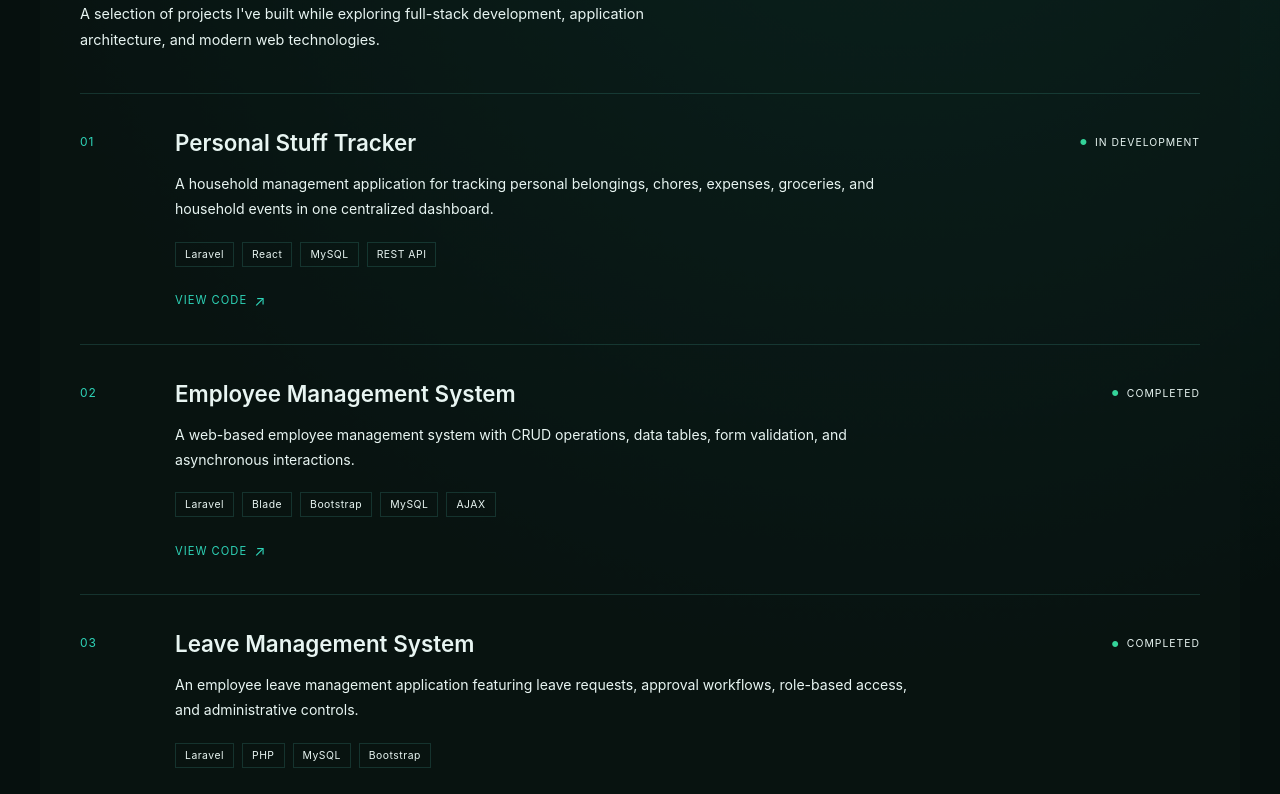
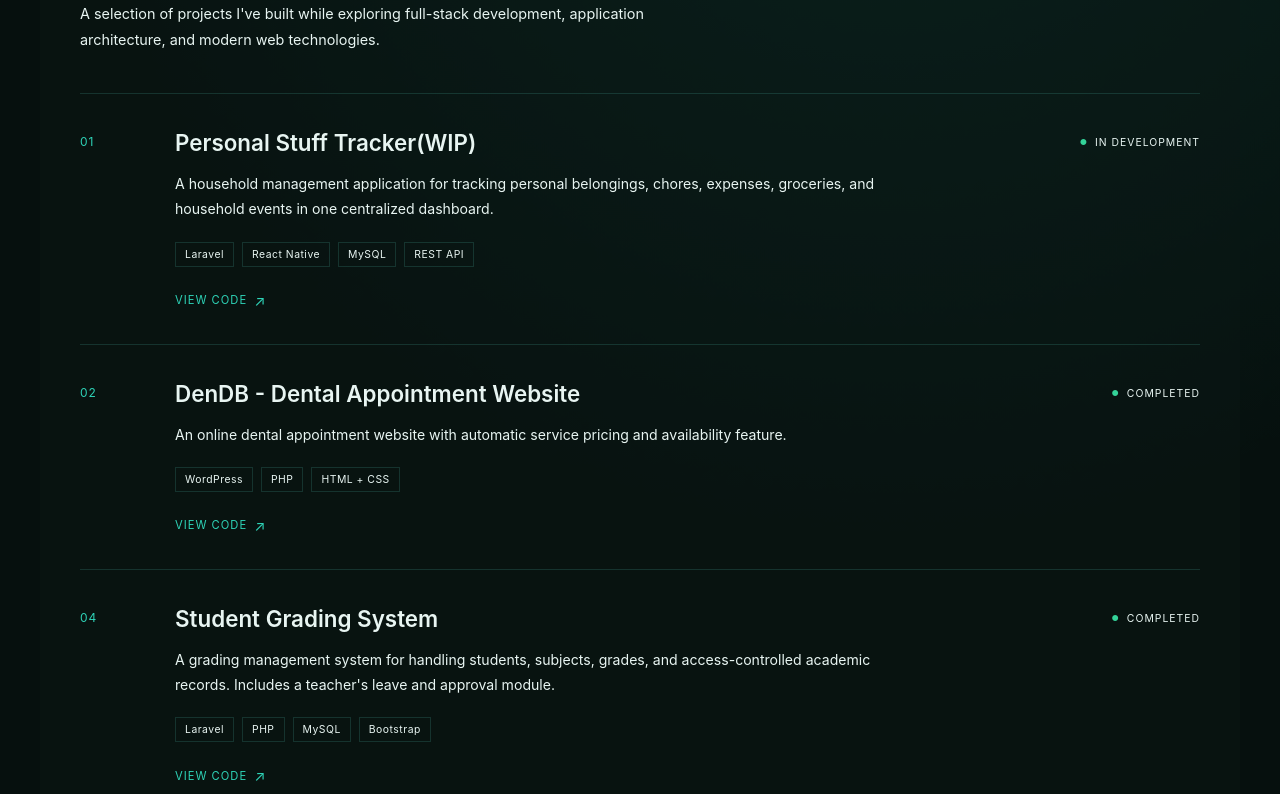
Before and after one commit to hackieron/my-portfolio, a React (Vite) app: page / in a window 1280 px wide. Shown: the part 1180-1974 px from the top of the page. Built offline with nearby package versions, Linux system fonts and the light colour scheme.

Commit message:
Update project details in Projects component for accuracy and consistency

```diff
--- a/src/components/Projects.jsx
+++ b/src/components/Projects.jsx
@@ -2,42 +2,32 @@ function Projects() {
     const projects = [
         {
             number: "01",
-            title: "Personal Stuff Tracker",
+            title: "Personal Stuff Tracker(WIP)",
             description:
                 "A household management application for tracking personal belongings, chores, expenses, groceries, and household events in one centralized dashboard.",
-            tech: ["Laravel", "React", "MySQL", "REST API"],
+            tech: ["Laravel", "React Native", "MySQL", "REST API"],
             status: "IN DEVELOPMENT",
-            github: "https://github.com/hackieron",
+            github: "https://github.com/hackieron/inventory-app",
             demo: null,
         },
         {
             number: "02",
-            title: "Employee Management System",
+            title: "DenDB - Dental Appointment Website",
             description:
-                "A web-based employee management system with CRUD operations, data tables, form validation, and asynchronous interactions.",
-            tech: ["Laravel", "Blade", "Bootstrap", "MySQL", "AJAX"],
+                "An online dental appointment website with automatic service pricing and availability feature.",
+            tech: ["WordPress", "PHP", "HTML + CSS"],
             status: "COMPLETED",
-            github: "https://github.com/hackieron",
-            demo: null,
-        },
-        {
-            number: "03",
-            title: "Leave Management System",
-            description:
-                "An employee leave management application featuring leave requests, approval workflows, role-based access, and administrative controls.",
-            tech: ["Laravel", "PHP", "MySQL", "Bootstrap"],
-            status: "COMPLETED",
-            github: "https://github.com/hackieron",
+            github: "https://dev-dendb.pantheonsite.io/",
             demo: null,
         },
         {
             number: "04",
             title: "Student Grading System",
             description:
-                "A grading management system for handling students, subjects, grades, and access-controlled academic records.",
+                "A grading management system for handling students, subjects, grades, and access-controlled academic records. Includes a teacher's leave and approval module.",
             tech: ["Laravel", "PHP", "MySQL", "Bootstrap"],
             status: "COMPLETED",
-            github: "https://github.com/hackieron",
+            github: "https://github.com/hackieron/student_portal",
             demo: null,
         },
     ];
```
